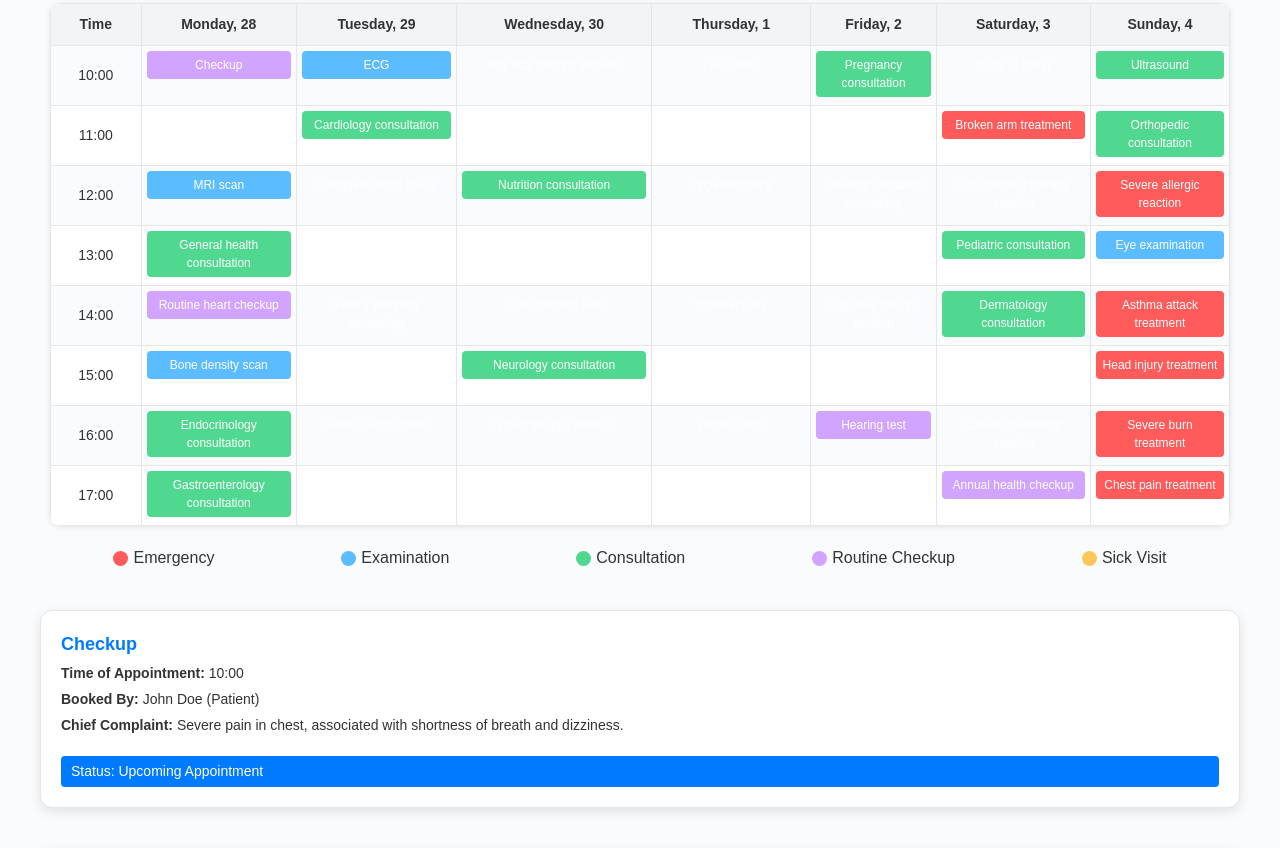
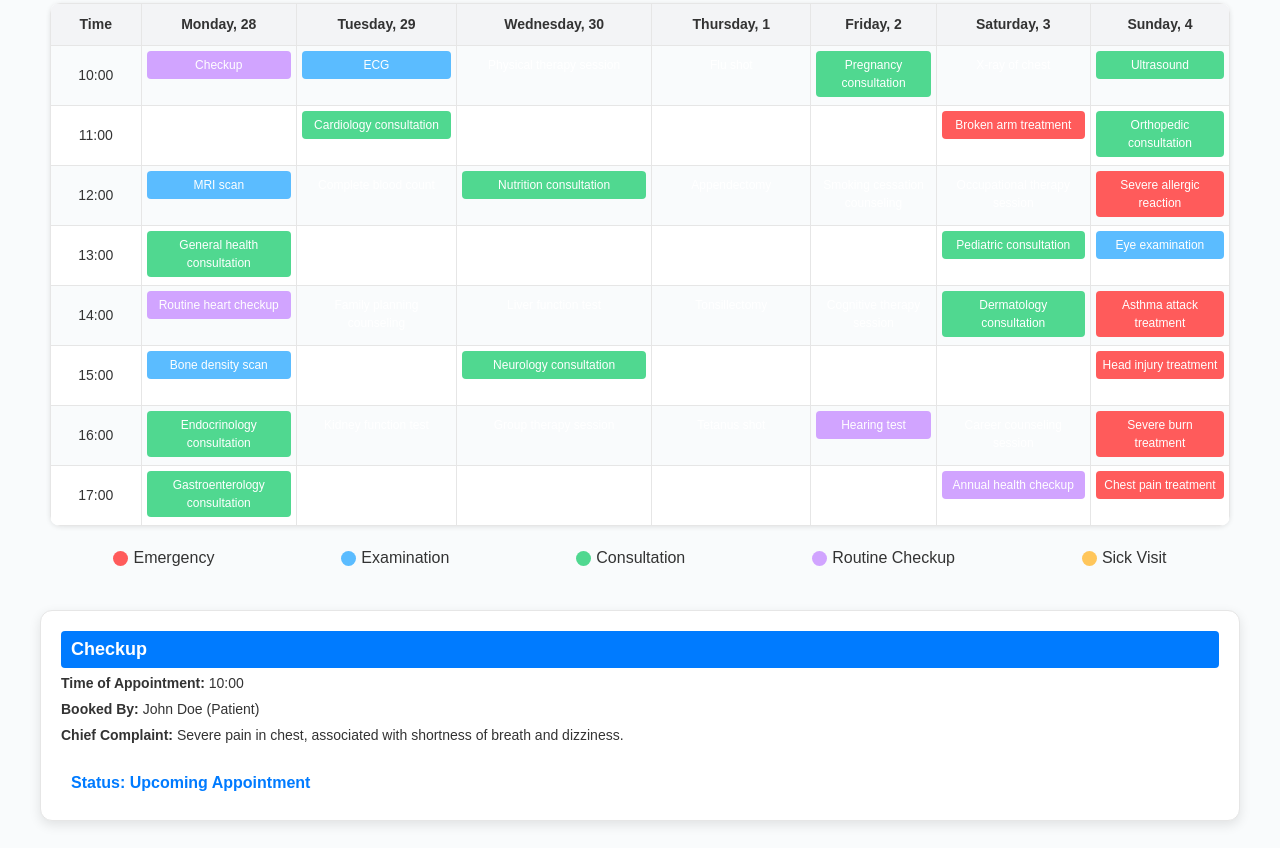
Before and after one commit to BadassAman4014/Appointment, a plain HTML site: page index.html in a window 1280 px wide. Shown: the part 83-931 px from the top of the page. Drawn offline with Linux system fonts and the light colour scheme.

Commit message:
Update index.html

```diff
--- a/index.html
+++ b/index.html
@@ -232,10 +232,15 @@
       flex: 1;
     }
 
+
     .appointment-card h3 {
       font-size: 18px;
       font-weight: bold;
-      color: #007bff;
+      color: #fff;
+      padding: 5px 10px;
+      border-radius: 4px;
+      background-color: #007bff; /* Light blue background for details section */
+
     }
 
     .appointment-card p {
@@ -244,12 +249,14 @@
     }
 
     .appointment-card .status {
+      color: #007bff; /* Blue text color */
+      background-color: transpablrent; /* Remove blue background */
       padding: 5px 10px;
-      background-color: #007bff;
-      color: #fff;
-      font-size: 14px;
+      font-size: 18;
       border-radius: 4px;
+      font-weight: bold;
     }
+
 
     .appointment-card .severity {
       padding: 5px 10px;
```
